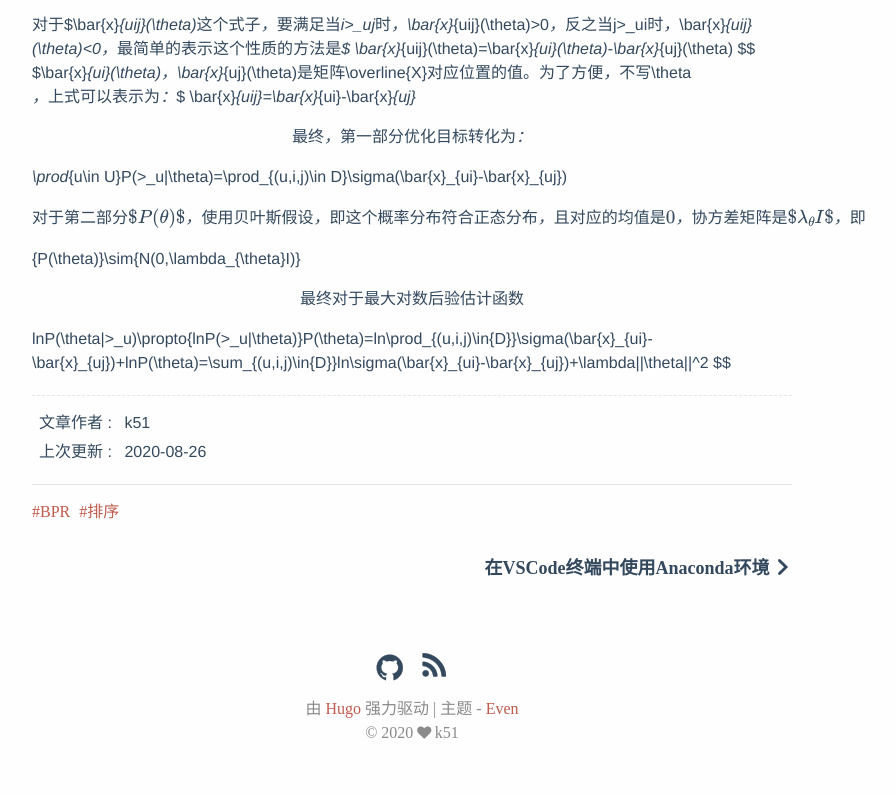
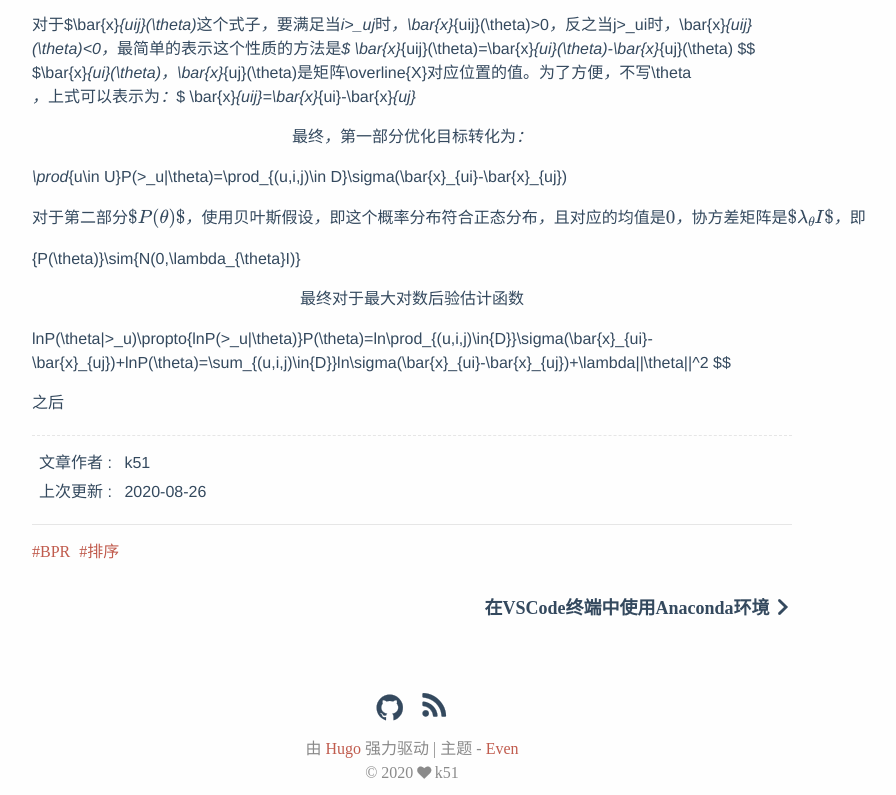
Before and after one commit to k51/k51.github.io, a plain HTML site: page post/贝叶斯个性化排序bpr/index.html in a window 1280 px wide. Shown: the part 1542-2337 px from the top of the page, without its empty margins (228-1124 px from the left). Before the commit the page ends 2297 px from the top, so only its background shows below. Drawn offline with nearby package versions, Linux system fonts and the light colour scheme; some packages are replaced by stand-ins of ours; a script that the page names is missing.

Commit message:
rebuilding site 2020年10月 4日  1:51:52

```diff
--- a/post/贝叶斯个性化排序bpr/index.html
+++ b/post/贝叶斯个性化排序bpr/index.html
@@ -50,7 +50,7 @@
 <meta itemprop="description" content="与其他的基于用户评分矩阵的方法不同的是BPR主要采用用户的隐式反馈（如点击、收藏等），通过对问题进行贝叶斯分析得到的最大后验概率来对item进行排序。">
 <meta itemprop="datePublished" content="2020-08-26T00:00:00+00:00" />
 <meta itemprop="dateModified" content="2020-08-26T00:00:00+00:00" />
-<meta itemprop="wordCount" content="954">
+<meta itemprop="wordCount" content="956">
 
 
 
@@ -216,6 +216,7 @@ $$
 $$
 lnP(\theta|&gt;_u)\propto{lnP(&gt;_u|\theta)}P(\theta)=ln\prod_{(u,i,j)\in{D}}\sigma(\bar{x}_{ui}-\bar{x}_{uj})+lnP(\theta)=\sum_{(u,i,j)\in{D}}ln\sigma(\bar{x}_{ui}-\bar{x}_{uj})+\lambda||\theta||^2
 $$</p>
+<p>之后</p>
     </div>
 
     <div class="post-copyright">
```
